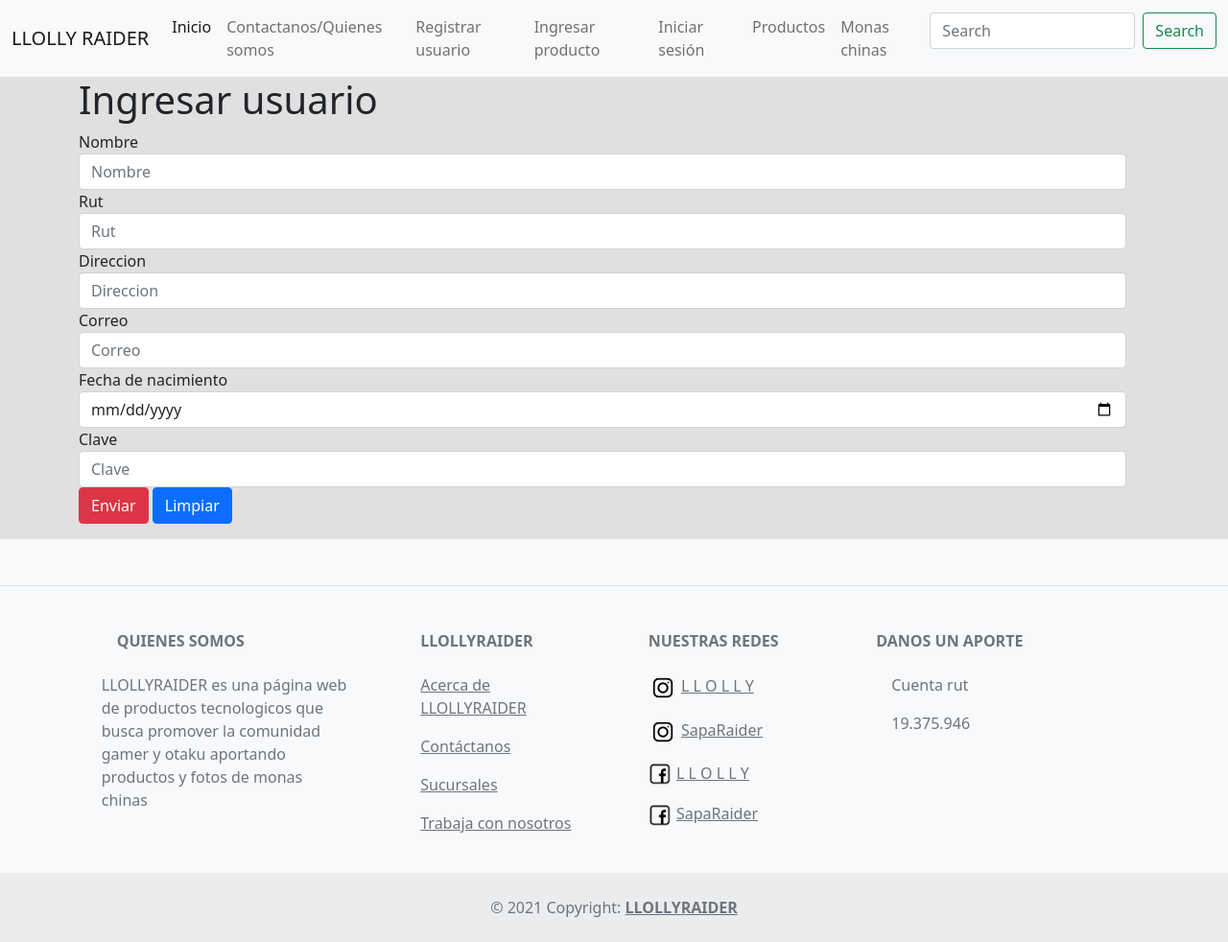
After one commit to llollyto/Exp3Backend_OrtizGingins_003D, a Django app: page /ingresarUsuario in a window 1280 px wide. The commit adds this page. Shown: the whole page at 96% size. Run offline with Django 3.2, Linux system fonts and the light colour scheme.

Commit message:
otras cosas

```diff
--- a/Eva03/settings.py
+++ b/Eva03/settings.py
@@ -131,13 +131,13 @@
 
 STATIC_URL = '/core/static/'
 
-MEDIA_URL = '/core/img/'
+MEDIA_URL = '/core/img2/'
 
 STATICFILES_DIRS = [
-    os.path.join(BASE_DIR, '/core/static/core/img/')
+    os.path.join(BASE_DIR, 'core/static/core/img2/')
 ]
 
-MEDIA_ROOT = os.path.join(BASE_DIR, '/core/static/core/img')
+MEDIA_ROOT = os.path.join(BASE_DIR, 'core/static/core/img2')
 
 
 
--- a/core/forms.py
+++ b/core/forms.py
@@ -3,7 +3,7 @@
 from django.forms import widgets
 from django.forms.models import ModelMultipleChoiceField
 from django.forms.widgets import Widget
-from .models import Producto, Mona
+from .models import Producto, Mona, Usuario
 
 
 class ProductoForm(forms.ModelForm):
@@ -36,5 +36,64 @@
                     'placeholder': 'Precio'
                 }
             ),
-            'images': forms.FileInput(),
+            'imagen': forms.FileInput(
+                {
+                    'type': 'file'
+                }
+            ),
         }
+
+class UsuarioForm(forms.ModelForm):
+
+    class Meta:
+        model = Usuario
+        fields = ['nombreUsu', 'rutUsu', 'direccionUsu', 'correoUsu', 'fechaNa' , 'password']
+        labels = {
+            'nombreUsu' : 'Nombre',
+            'rutUsu': 'Rut',
+            'direccionUsu' : 'Direccion',
+            'correoUsu' : 'Correo',
+            'fechaNa' : 'Fecha de nacimiento',
+            'password': 'Clave'
+
+        }
+        widgets={
+            'nombreUsu': forms.TextInput(
+                attrs={
+                    'class': 'form-control',
+                    'placeholder': 'Nombre'
+                }
+            ),
+            'rutUsu': forms.TextInput(
+                attrs={
+                    'class': 'form-control',
+                    'placeholder': 'Rut'
+                }
+            ),
+            'direccionUsu': forms.TextInput(
+                attrs={
+                    'class': 'form-control',
+                    'placeholder': 'Direccion'
+                }
+            ),
+            'correoUsu': forms.TextInput(
+                attrs={
+                    'class': 'form-control',
+                    'placeholder': 'Correo'
+                }
+            ),
+            'fechaNa': forms.DateInput(
+                attrs={
+                    'class': 'form-control',
+                    'placeholder': 'Fecha de nacimiento',
+                    'type': 'Date'
+                }
+
+            ),
+            'password': forms.TextInput(
+                attrs={
+                    'class': 'form-control',
+                    'placeholder': 'Clave'
+                }
+            )
+        }
--- a/core/models.py
+++ b/core/models.py
@@ -18,11 +18,11 @@
     nombre = models.CharField(max_length=50)
     descripcion = models.TextField()
     precio = models.IntegerField()
-    imagen = models.ImageField(null=True, blank=True)
+    imagen = models.ImageField(upload_to='img2', max_length=100,null=True)
 
 
 def __str__(self):
-    return self.nombre
+    return self.Producto
 
 class Mona(models.Model):
     descripcion = models.TextField()
--- a/core/templates/core/forms.html
+++ b/core/templates/core/forms.html
@@ -11,7 +11,7 @@
 
     <div class="row">
         <div class="row">
-            <form method="POST" action="#" id="formulario">
+            <form method="POST" action="#" id="formulario" enctype="multipart/form-data">
                 {%csrf_token%}
                 <div class="form-group">
                     {{producto_form.nombre.label}}
--- a/core/templates/core/includes/nav.html
+++ b/core/templates/core/includes/nav.html
@@ -14,10 +14,13 @@
           </li>
 
           <li class="nav-item">
-            <a class="nav-link" href="{% url 'ingresarProducto' %}">Registrar usuario</a>
+            <a class="nav-link" href="{% url 'ingresarUsuario' %}">Registrar usuario</a>
           </li>
           <li class="nav-item">
-            <a class="nav-link" href="#">Iniciar sesión</a>
+            <a class="nav-link" href="{% url 'ingresarProducto' %}">Ingresar producto</a>
+          </li>
+          <li class="nav-item">
+            <a class="nav-link" href="{% url 'login' %}">Iniciar sesión</a>
           </li>
           <li class="nav-item">
             <a class="nav-link" href="{% url 'productos' %}">Productos</a>
--- /dev/null
+++ b/core/templates/core/usuform.html
@@ -0,0 +1,59 @@
+{% extends "core/Includes/base.html" %}
+{% block body %}
+{% load static%}
+
+
+
+<div class="container">
+    <div class="row">
+        <h1>Ingresar usuario</h1>
+    </div>
+
+    <div class="row">
+        <div class="row">
+            <form method="POST" action="#" id="formularioUsu" enctype="multipart/form-data">
+                {%csrf_token%}
+                <div class="form-group">
+                    {{usuario_form.nombreUsu.label}}
+                    {{usuario_form.nombreUsu}}
+                </div>
+                <div class="form-group">
+                    {{usuario_form.rutUsu.label}}
+                    {{usuario_form.rutUsu}}
+                </div>
+                <div class="form-group">
+                    {{usuario_form.direccionUsu.label}}
+                    {{usuario_form.direccionUsu}}
+                </div>
+                <div class="form-group">
+                    {{usuario_form.correoUsu.label}}
+                    {{usuario_form.correoUsu}}
+                </div>
+                <div class="form-group">
+                    {{usuario_form.fechaNa.label}}
+                    {{usuario_form.fechaNa}}
+                </div>
+                <div class="form-group">
+                    {{usuario_form.password.label}}
+                    {{usuario_form.password}}
+                </div>
+
+
+                <div class="form-group">
+                     <input type="submit" class="btn btn-danger" id="enviar" value="Enviar">
+                    <input type="reset" class="btn btn-primary" id="limpiar" value="Limpiar">
+                </div>
+            </form>
+        </div>
+
+
+
+    </div>
+
+
+
+</div>
+
+
+{% include "core/Includes/footer.html" %}
+{% endblock %}
--- a/core/urls.py
+++ b/core/urls.py
@@ -2,14 +2,16 @@
 from . import views
 from django.conf import settings
 from django.conf.urls.static import static
-from .views import ingresarProducto, home, Monas, productos, info
+from .views import ingresarProducto, home, Monas, ingresarUsuario, productos, info, login
 
 urlpatterns=[
     path('', views.home, name='home'),
     path('Monas', views.Monas, name='Monas'),
     path('productos', views.productos, name='productos'),
     path('info', views.info, name='info'),
-    path('ingresarProducto', ingresarProducto, name="ingresarProducto")
+    path('ingresarProducto', ingresarProducto, name="ingresarProducto"),
+    path('ingresarUsuario', ingresarUsuario, name="ingresarUsuario"),
+    path('login', views.login, name="login")
     #path('test/', views.test, name='test'),
 ]
 
--- a/core/views.py
+++ b/core/views.py
@@ -1,7 +1,7 @@
 from django.shortcuts import render, redirect
 from .models import Producto
 from .models import Mona
-from .forms import ProductoForm
+from .forms import ProductoForm, UsuarioForm
 from django.http import HttpResponse
 from pprint import pprint
 # Create your views here.
@@ -21,9 +21,12 @@
 def home(request):
     return render(request, 'core/home.html')
 
+def login(request):
+    return render(request, 'core/login.html')
 
-def ingresarProducto(request):
-    if request.method=='POST':
+
+def ingresarProducto(request) :
+    if request.method=='POST' :
         producto_form = ProductoForm(request.POST)
         if producto_form.is_valid():
             producto_form.save()
@@ -31,3 +34,13 @@
     else:
         producto_form = ProductoForm()
     return render(request, 'core/forms.html'  , {'producto_form': producto_form})
+
+def ingresarUsuario(request):
+    if request.method=='POST':
+        usuario_form = UsuarioForm(request.POST)
+        if usuario_form.is_valid():
+            usuario_form.save()
+            return redirect('home')
+    else:
+        usuario_form = UsuarioForm()
+    return render(request, 'core/usuform.html'  , {'usuario_form': usuario_form})
```
Also changed, not shown: core/templates/core/login.html (added, +9 -0 lines), core/admin.py (line endings or trailing spaces), core/migrations/0002_alter_producto_imagen.py (added), core/migrations/0003_alter_producto_imagen.py (added), core/migrations/0004_alter_producto_imagen.py (added), core/migrations/0005_alter_producto_imagen.py (added), core/static/core/img/fb.png (added), core/static/core/img/insta.png (added), core/static/core/img/piter.jfif (added), core/static/core/img2/prod10.jpg (added).
